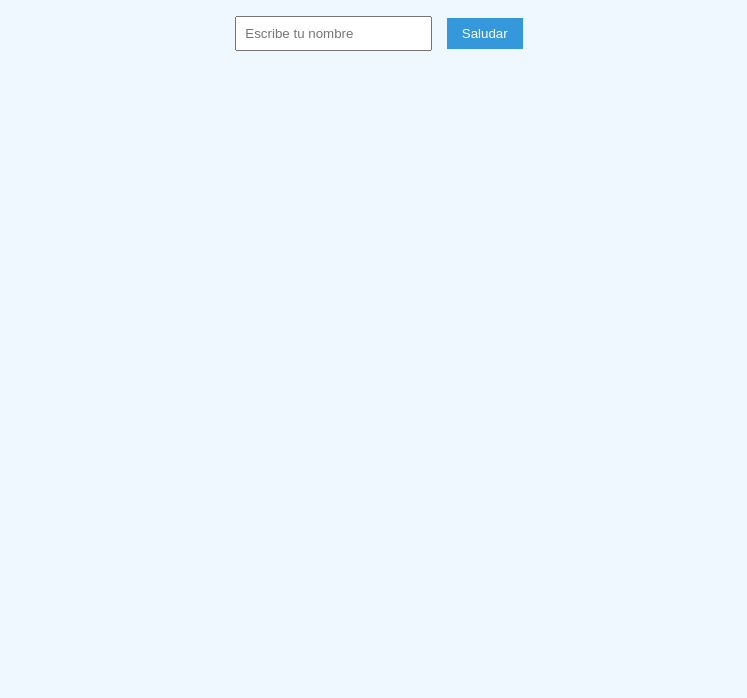
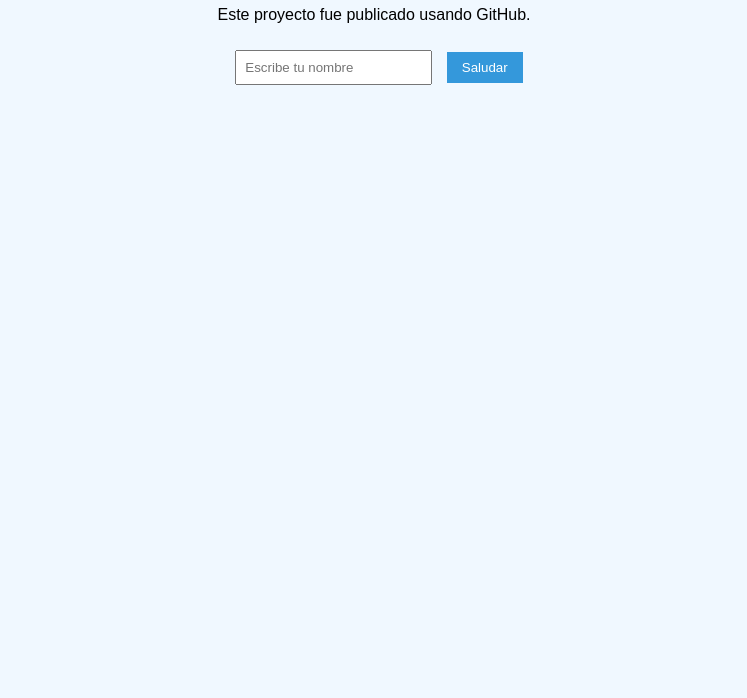
Before and after one commit to 141158/guia07-mi-proyecto-web1, a plain HTML site: page index.html in a window 1280 px wide. Shown: the part 102-800 px from the top of the page, without its empty margins (266-1013 px from the left). Drawn offline with Linux system fonts and the light colour scheme.

Commit message:
Se agrega mensaje de publicación en GitHub

```diff
--- a/index.html
+++ b/index.html
@@ -8,6 +8,7 @@
 </head>
 <body>
   <h1>Bienvenido a mi Página Web (primer commit)</h1>
+  <p>Este proyecto fue publicado usando GitHub.</p>
   <input type="text" id="nombre" placeholder="Escribe tu nombre">
   <button onclick="saludar()">Saludar</button>
   <p id="resultado"></p>
```
